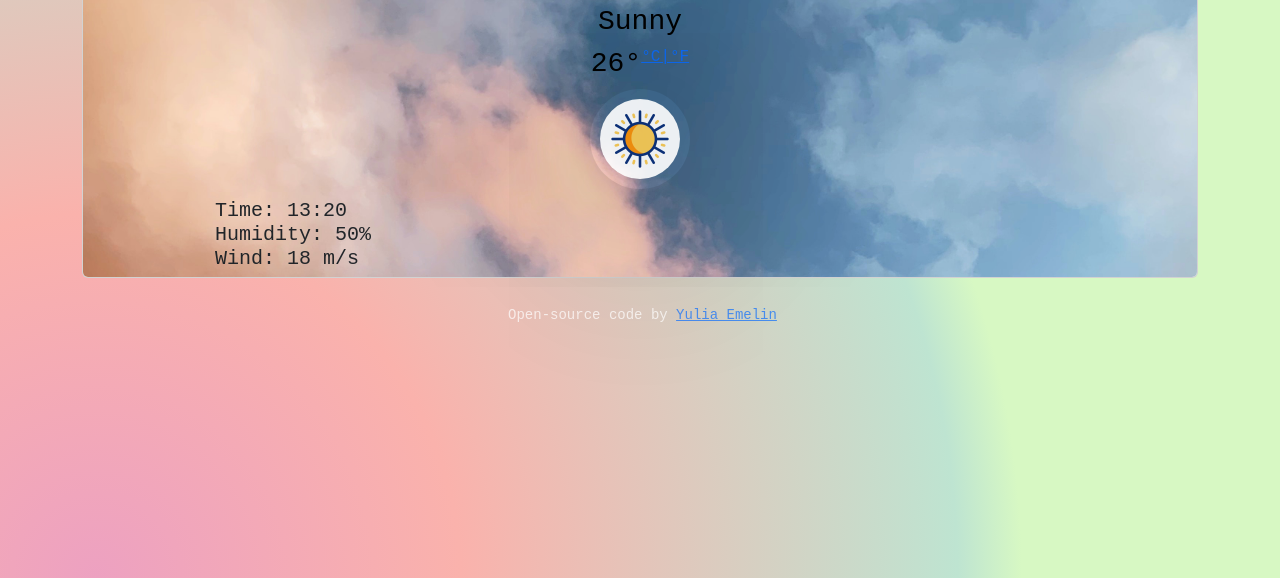
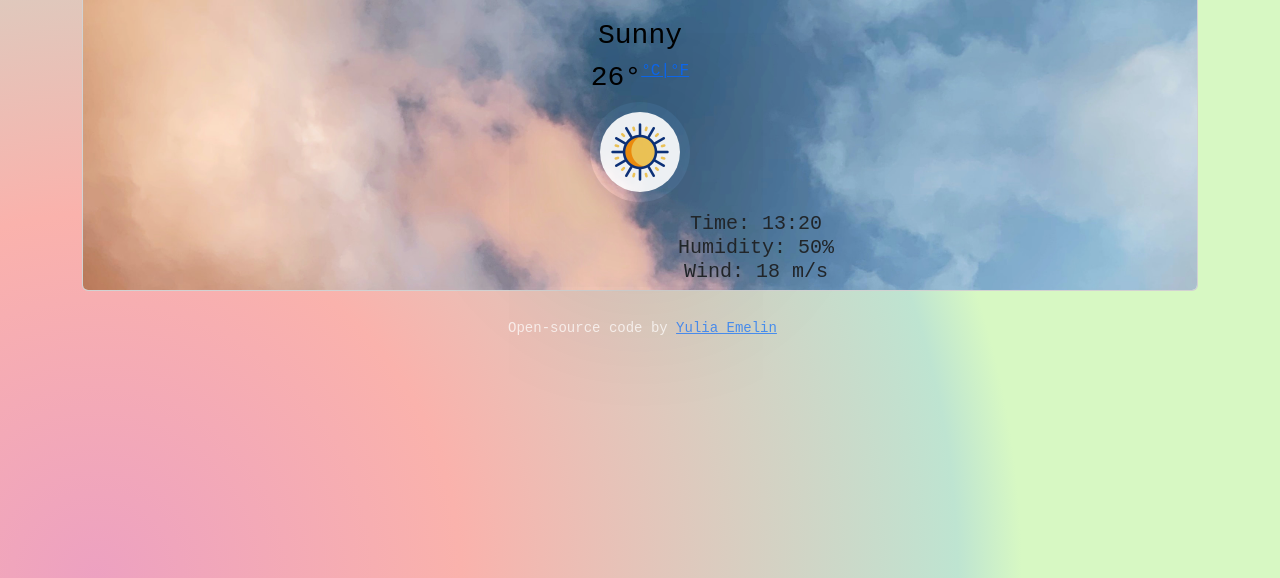
Before and after one commit to Yulia-1312/Garbanzito-small1, a website built with Parcel: page index.html in a window 1280 px wide. Shown: the part 222-800 px from the top of the page. Built offline with nearby package versions, Linux system fonts and the light colour scheme; no server answers.

Commit message:
Cleaning-up the project

```diff
--- a/index.html
+++ b/index.html
@@ -19,9 +19,9 @@
   </head>
 
   <body>
-    <div class="mt-4"></div>
+    <div class="mt-3"></div>
     <div class="container">
-      <div class="card">
+      <div class="card main-card">
         <div class="class-body">
           <h1>Cologne, Germany</h1>
           <form id="search">
--- a/src/index.js
+++ b/src/index.js
@@ -83,7 +83,7 @@ function formatDay(timestamp) {
 function displayForecast(response) {
   let forecast = response.data.daily;
   let forecastElement = document.querySelector("#forecast");
-  let forecastHTML = `<div class="row">`;
+  let forecastHTML = `<div class="row row-cols-1 row-cols-lg-5 g-1">`;
   forecast.forEach(function (forecastDay, index) {
     if (index < 5) {
       forecastHTML =
--- a/src/styles.css
+++ b/src/styles.css
@@ -1,6 +1,10 @@
 html {
   height: 100%;
   width: 100%;
+  top: 0;
+  bottom: 0;
+  right: 0;
+  left: 0;
 }
 body {
   background: radial-gradient(
@@ -10,6 +14,7 @@ body {
     rgb(190, 228, 209) 60.3%,
     rgb(215, 248, 195) 64.8%
   );
+  background-attachment: fixed;
   background-repeat: no-repeat;
   font-family: monospace;
 }
@@ -36,6 +41,12 @@ form {
 small {
   padding: 10px 10px 0px 15px;
 }
+.main-card {
+  margin-top: 1cm;
+  position: flex;
+  justify-content: center;
+  text-align: center;
+}
 .class-body {
   background-image: url("../images/background.png");
   background-size: cover;
@@ -47,9 +58,6 @@ small {
   padding: 10px;
   box-shadow: 0px 9px 210px 2px #000;
   border-radius: 100px;
-}
-.row {
-  --bs-gutter-x: 1;
 }
 .day {
   text-align: center;
@@ -78,6 +86,7 @@ small {
 .link {
   text-align: center;
   margin-top: 25px;
+  margin-bottom: 1cm;
   opacity: 0.7;
   color: white;
 }
```
